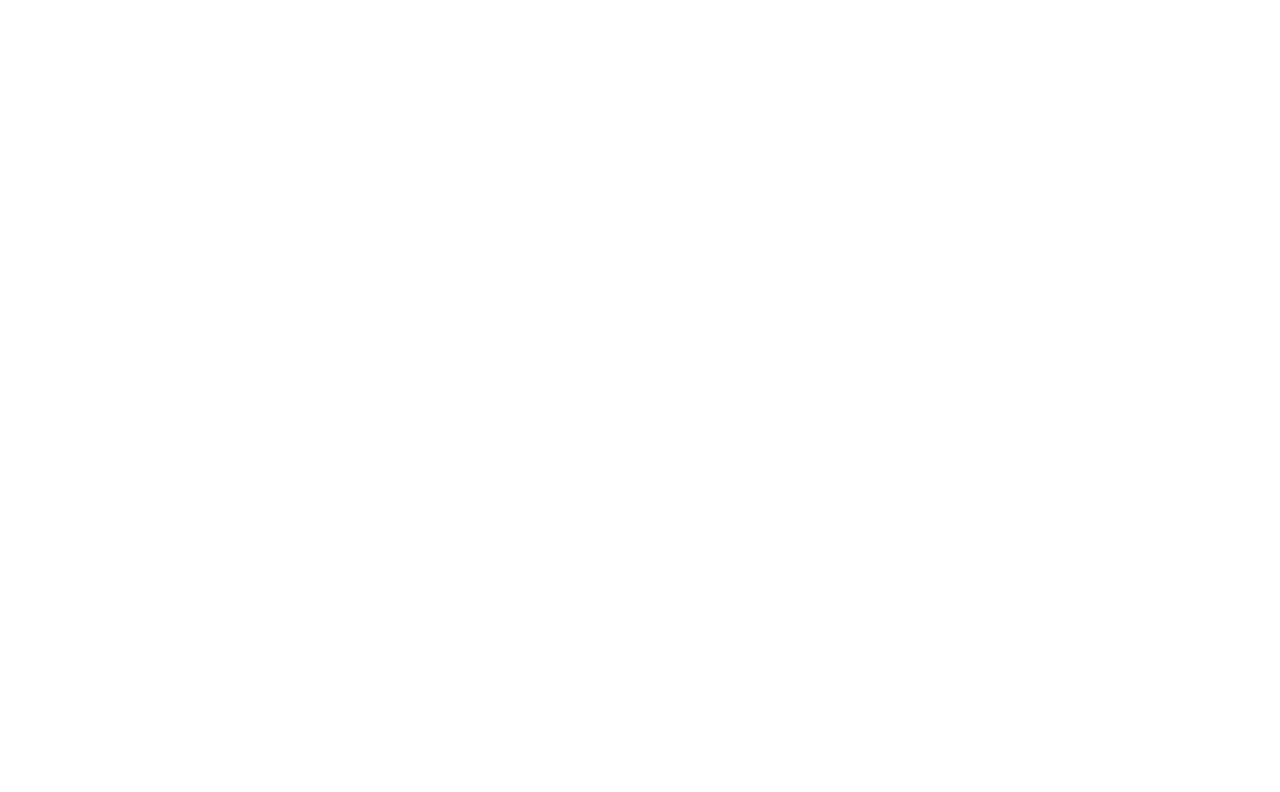
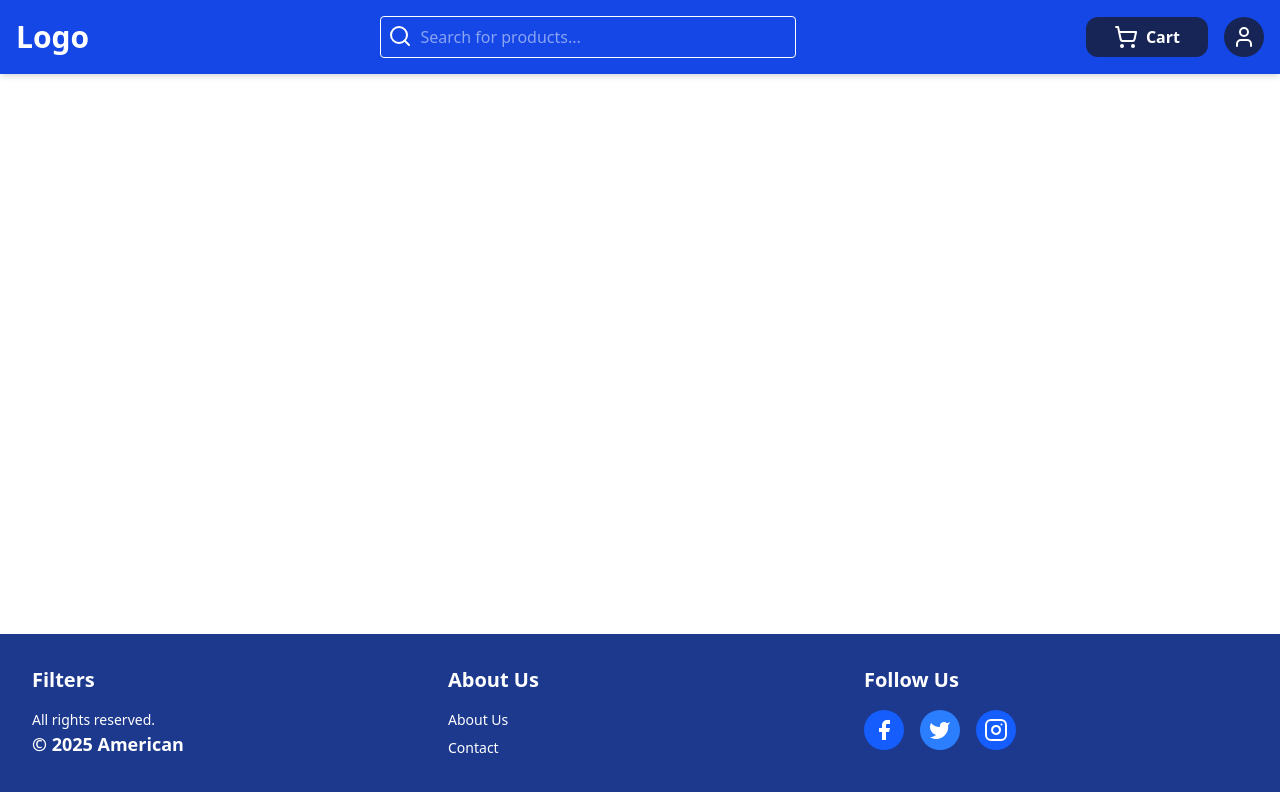
Before and after one commit to DocErr0r/whatbytes-assignment, a Next.js app: page / in a window 1280 px wide. Shown: the top 792 px of the page. Built offline with nearby package versions, Linux system fonts and the light colour scheme.

Commit message:
designed layout, header ,footer

```diff
--- a/src/app/layout.js
+++ b/src/app/layout.js
@@ -1,5 +1,7 @@
 import { Geist, Geist_Mono } from "next/font/google";
 import "./globals.css";
+import Header from "@/components/Header";
+import Footer from "@/components/Footer";
 
 const geistSans = Geist({
   variable: "--font-geist-sans",
@@ -22,7 +24,11 @@
       <body
         className={`${geistSans.variable} ${geistMono.variable} antialiased`}
       >
-        {children}
+        <Header />
+        <main className="container mx-auto min-h-[70vh]">
+          {children}
+        </main>
+        <Footer />
       </body>
     </html>
   );
--- /dev/null
+++ b/src/components/Footer.jsx
@@ -0,0 +1,46 @@
+import { Twitter ,Facebook,Instagram} from 'lucide-react';
+function Footer() {
+    return (
+        <footer className="bg-blue-900 text-white p-8">
+            <div className="container mx-auto grid grid-cols-1 md:grid-cols-3 gap-2 md:gap-8">
+                <div className="text-center md:text-left">
+                    <h3 className="text-xl font-bold mb-4">Filters</h3>
+                    <p className="text-sm">All rights reserved.</p>
+                    <h3 className="text-lg font-bold mb-4">© {new Date().getFullYear()} American</h3>
+                </div>
+
+                <div className="text-center md:text-left">
+                    <h3 className="text-xl font-bold mb-4">About Us</h3>
+                    <ul className="text-sm space-y-2">
+                        <li>
+                            <a href="/" className="hover:text-blue-400">
+                                About Us
+                            </a>
+                        </li>
+                        <li>
+                            <a href="/" className="hover:text-blue-400">
+                                Contact
+                            </a>
+                        </li>
+                    </ul>
+                </div>
+
+                <div className="text-center md:text-left">
+                    <h3 className="text-xl font-bold mb-4">Follow Us</h3>
+                    <div className="flex space-x-4">
+                        <a href="/" target="_blank" className="text-2xl bg-blue-600 p-2 rounded-full">
+                            <Facebook fill="white" stroke={0} />
+                        </a>
+                        <a href="/" target="_blank" className="text-2xl bg-blue-500 p-2 rounded-full">
+                            <Twitter fill="white" stroke={0} />
+                        </a>
+                        <a href="/" target="_blank" className="text-2xl bg-blue-600 p-2 rounded-full">
+                            <Instagram />
+                        </a>
+                    </div>
+                </div>
+            </div>
+        </footer>
+    );
+}
+export default Footer;
--- /dev/null
+++ b/src/components/Header.jsx
@@ -0,0 +1,25 @@
+import Link from 'next/link';
+import { ShoppingCart, User, Search } from 'lucide-react';
+
+export default function Header() {
+    return (
+        <header className="flex justify-between text-white bg-blue-700 items-center p-4 shadow-md">
+            <div className="text-3xl font-bold">Logo</div>
+
+            <div className="flex relative justify-center w-1/3">
+                <Search className="absolute ml-2 mt-2 left-0" />
+                <input type="text" placeholder="Search for products..." className="border p-2 pl-10 rounded w-full" />
+            </div>
+
+            <div className="flex items-center space-x-4">
+                <Link href="/cart" className="bg-blue-950 flex text-center py-2 px-7 font-bold rounded-xl">
+                    <ShoppingCart className="mr-2" />
+                    Cart
+                </Link>
+                <div className="bg-blue-950 p-2 rounded-full">
+                    <User />
+                </div>
+            </div>
+        </header>
+    );
+}
```
Also changed, not shown: package.json (+5 -4 lines), 1 other file (tests, documents, lock files or other folders).
